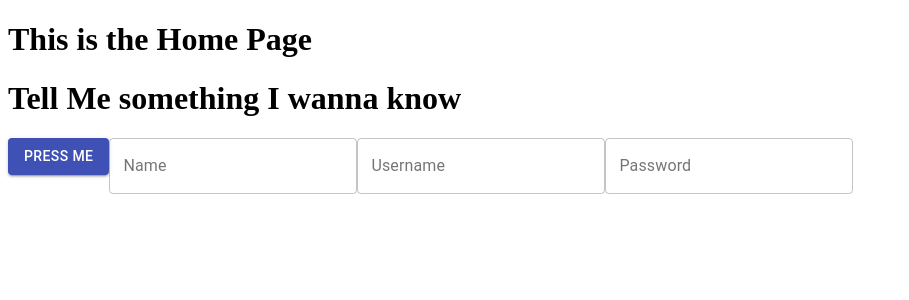
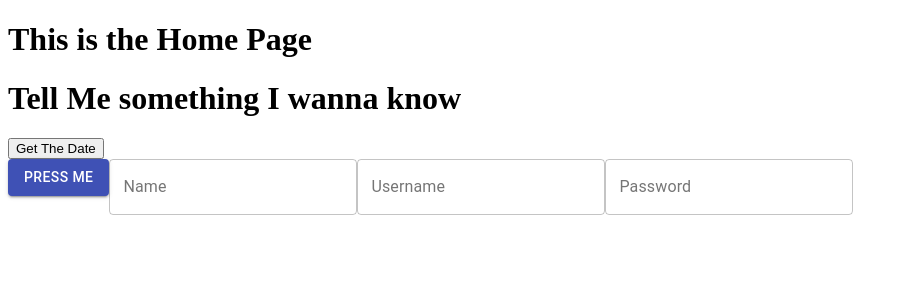
Before and after one commit to tyler-knapp/simpleRestEndPoint, a React (Create React App) app in the folder my-app/: page / in a window 1280 px wide. Shown: the top 300 px of the page, without its empty margins (0-909 px from the left). Built offline with nearby package versions, Linux system fonts and the light colour scheme.

Commit message:
added a react hook (useState) in current time

```diff
--- a/my-app/src/App.tsx
+++ b/my-app/src/App.tsx
@@ -1,4 +1,5 @@
 import * as React from 'react';
+import CurrentDate from './component/current-date';
 import Form from './component/form';
 import Header from './component/header';
 import NavBar from './component/NavBar';
@@ -8,6 +9,7 @@ function App() {
     <div className="App">
       <NavBar/>
       <Header text="Tell Me something I wanna know"/>
+      <CurrentDate/>
       <Form/>
 
     </div>
--- /dev/null
+++ b/my-app/src/component/current-date.tsx
@@ -0,0 +1,18 @@
+import * as React from 'react';
+
+function CurrentDate(){
+    const [date, setDate] =React.useState("");
+
+    let getDate = () => {
+        setDate(new Date().toDateString());
+    }
+
+    return(
+        <div>
+            {date}
+            <button onClick={getDate}>Get The Date</button>
+        </div>
+    )
+}
+
+export default CurrentDate;
```
